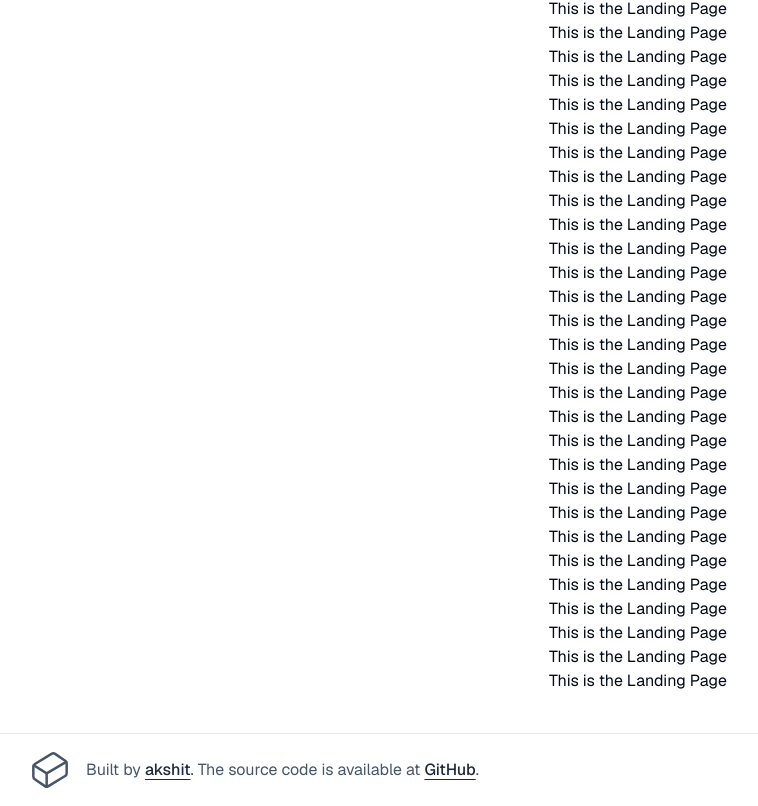
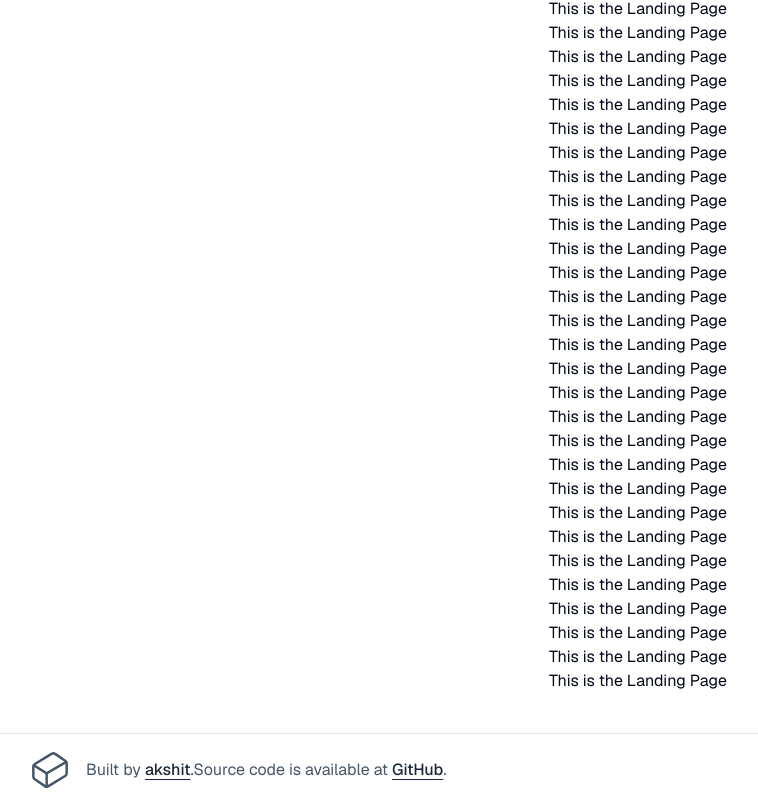
Before and after one commit to Ak2407/imagis, a Next.js app: page / in a window 1280 px wide. Shown: the part 1843-2649 px from the top of the page, without its empty margins (2-760 px from the left). Built offline with nearby package versions, Linux system fonts and the light colour scheme; no server answers.

Commit message:
added starter

```diff
--- a/src/components/Footer.tsx
+++ b/src/components/Footer.tsx
@@ -14,7 +14,7 @@ const Footer = () => {
         >
           akshit
         </Link>
-        . The source code is available at{" "}
+        .Source code is available at{" "}
         <Link
           href="https://github.com/Ak2407"
           className="font-medium underline underline-offset-4 text-slate-800"
```
